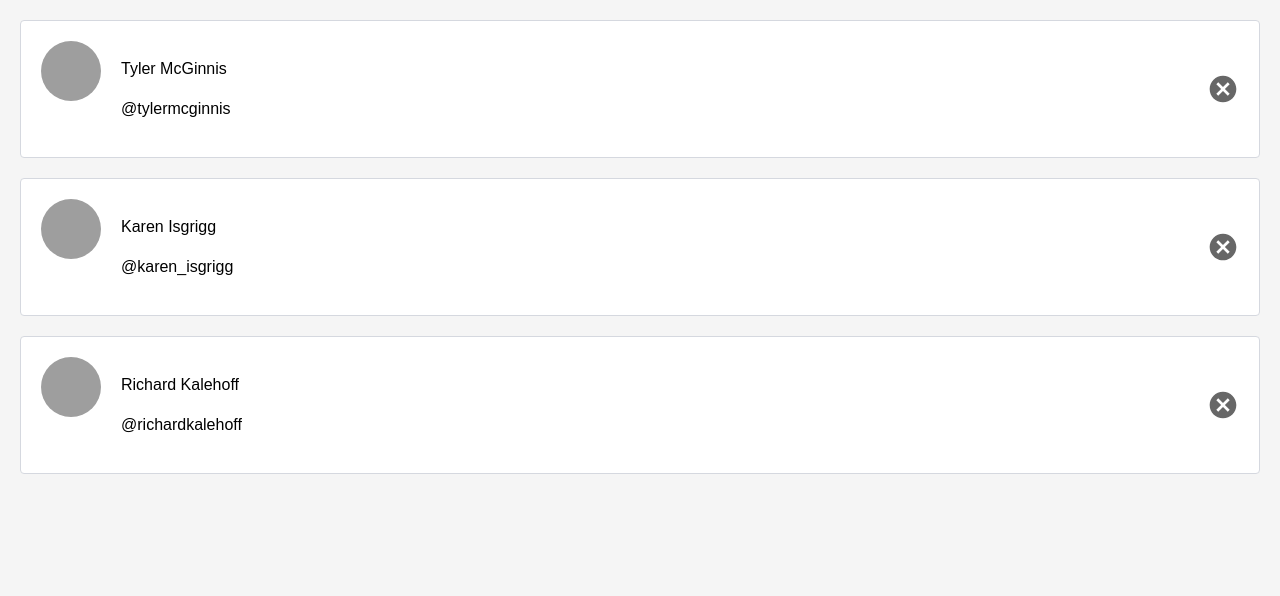
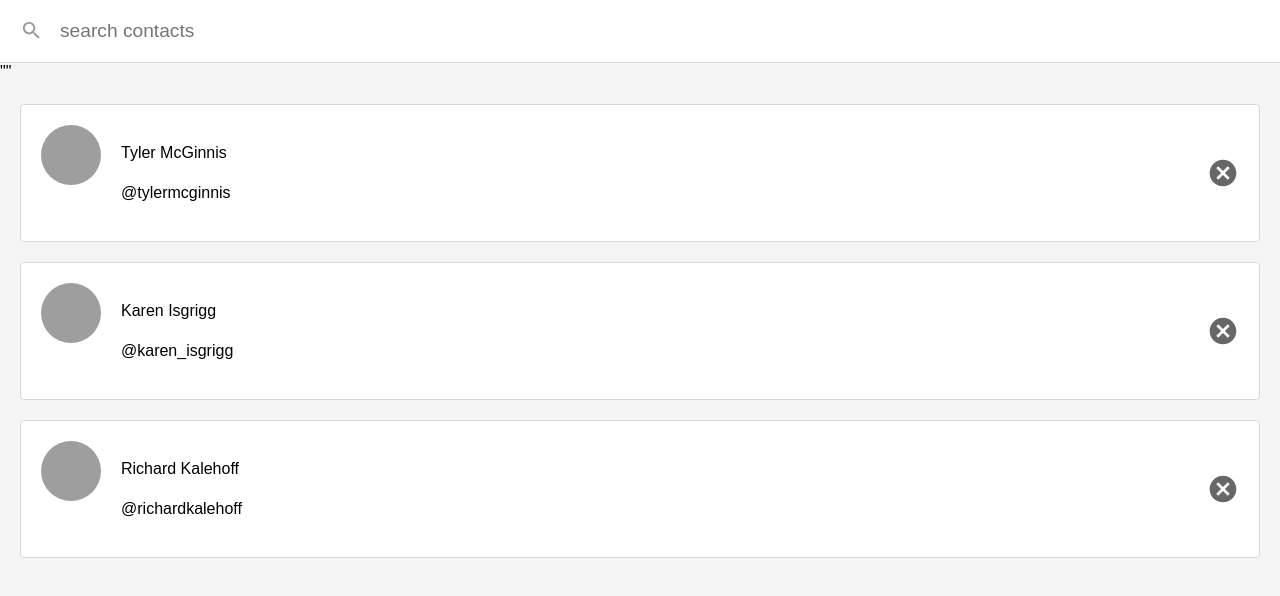
Before and after one commit to UcheSylvester/Contacts-Manager, a React (Create React App) app: page / in a window 1280 px wide. Shown: the top 596 px of the page. Built offline with nearby package versions, Linux system fonts and the light colour scheme.

Commit message:
added an input for searching contacts and made it a controlled component

```diff
--- a/src/ListContacts.js
+++ b/src/ListContacts.js
@@ -1,8 +1,30 @@
-import React from "react";
+import React, { useState } from "react";
 
 import PropTypes from "prop-types";
 
-const ListContacts = ({ contacts, onDeleteContact }) => (
+const ListContacts = ({ contacts, onDeleteContact }) => {
+  const [query, setQuery] = useState("");
+
+  const updateQuery = (event) => {
+    const { value } = event.target;
+
+    setQuery(value.trim());
+  };
+
+  return (
+    <div className="list-contacts">
+      {JSON.stringify(query)}
+
+      <div className="list-contacts-top">
+        <input
+          className="search-contacts"
+          placeholder="search contacts"
+          type="search"
+          value={query}
+          onChange={updateQuery}
+        />
+      </div>
+
       <ol className="contact-list">
         {contacts.map((contact) => {
           const { id, name, avatarURL, handle } = contact;
@@ -31,7 +53,9 @@ const ListContacts = ({ contacts, onDeleteContact }) => (
           );
         })}
       </ol>
+    </div>
   );
+};
 
 ListContacts.prototype = {
   contacts: PropTypes.array.isRequired,
```
Lines whose indentation alone changed are shown as unchanged.
